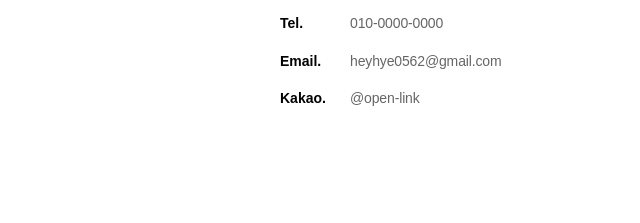
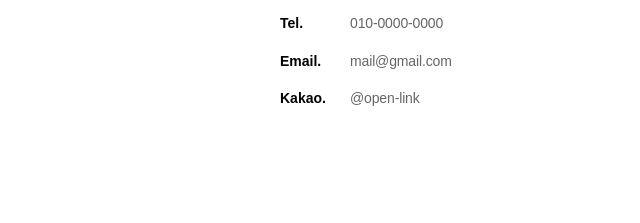
Before and after one commit to hey-jihye/portfolio, a plain HTML site: page index.html in a window 1280 px wide. Shown: the part 4869-5092 px from the top of the page, 640-1280 px from the left. Drawn offline with Linux system fonts and the light colour scheme.

Commit message:
Update index.html

```diff
--- a/index.html
+++ b/index.html
@@ -289,7 +289,7 @@
                             <li>
                                 <span class="info-label">Email.</span>
                                 <span class="info-value">
-                                    <a href="mailto:heyhye0562@gmail.com" class="contact-link">heyhye0562@gmail.com</a>
+                                    <a href="mailto:mail0562@gmail.com" class="contact-link">mail@gmail.com</a>
                                 </span>
                             </li>
                             <li>
```
